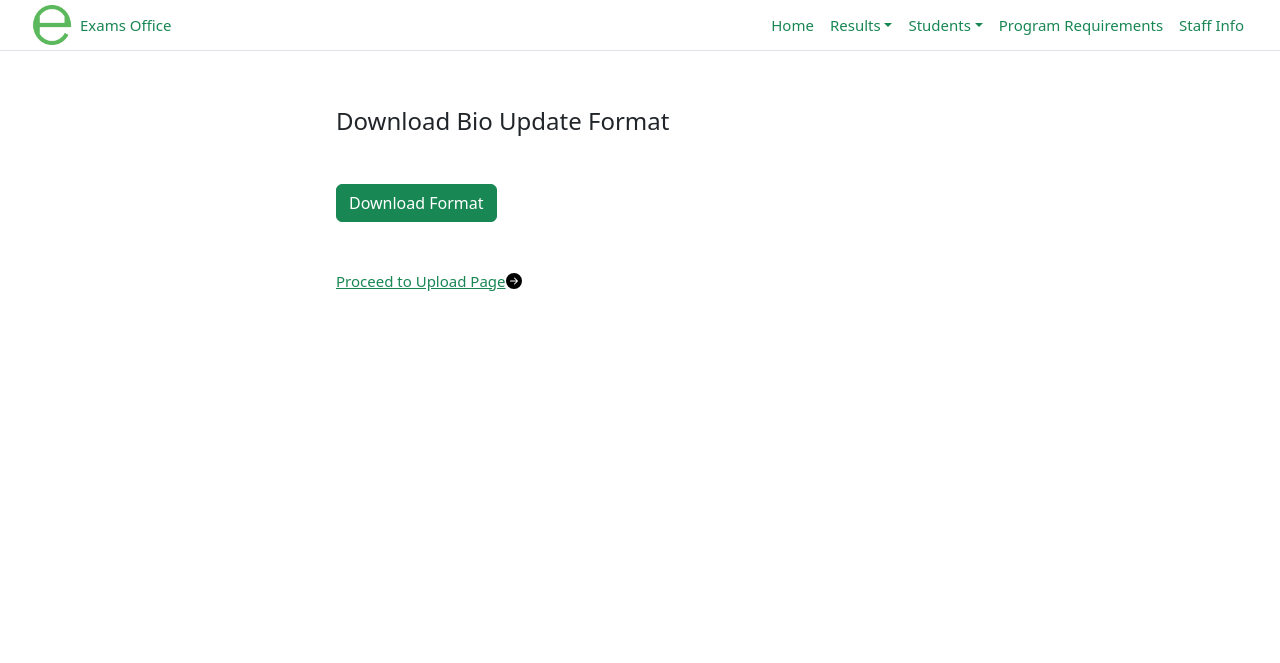
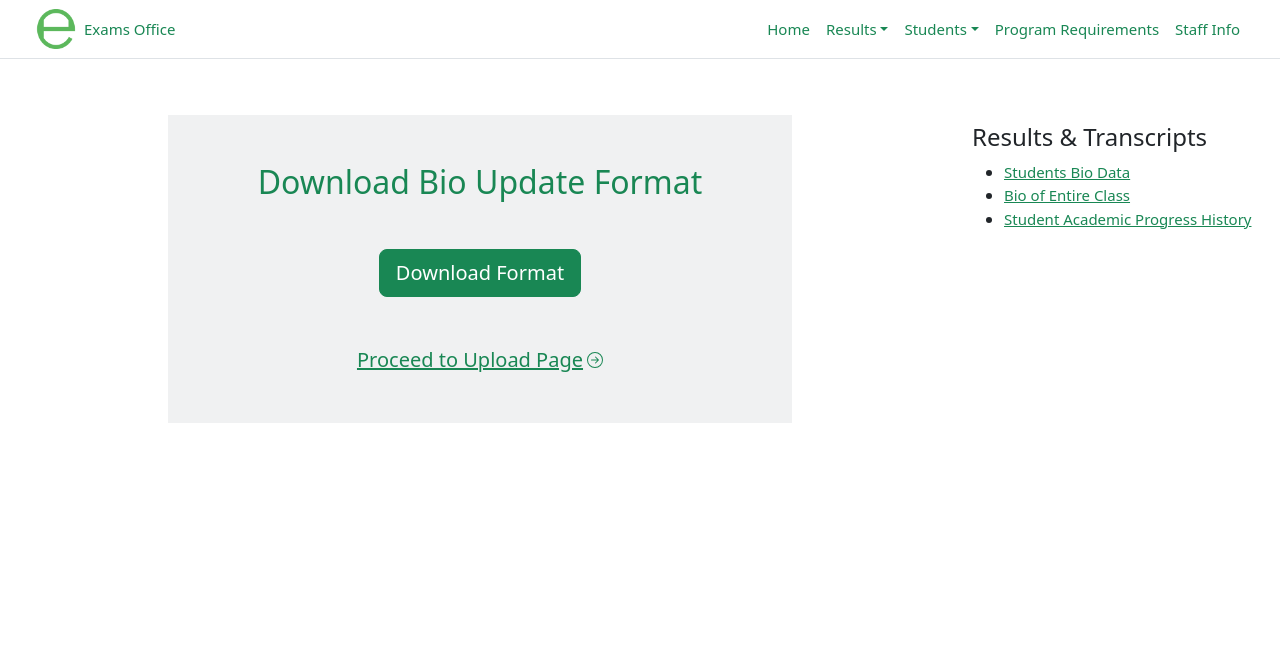
Before and after one commit to mebi36/examsoffice, a Django app: a page that uses examsoffice/templates/base.html in a window 1280 px wide. Shown: the top 663 px of the page. Before the commit the page ends 291 px from the top, so only its background shows below. Run offline with Django 3.2, Linux system fonts and the light colour scheme; parts of the project's set-up code (start-up, migrations or seed data) failed here and were passed over; some libraries are stand-ins or nearby versions.

Commit message:
fixed project look and feel

```diff
--- a/examsoffice/results/views.py
+++ b/examsoffice/results/views.py
@@ -1027,7 +1027,12 @@ def student_transcript_form(request):
 
     if request.method == "POST":
         reg_no = request.POST["reg_no"] or None
+
         if ex.Student.is_valid_reg_no(reg_no):
+            if  not ex.Student.objects.filter(student_reg_no=reg_no).exists():
+                messages.error(request, "No student found with registration number: %s" % reg_no, extra_tags="text-danger")
+                return render(request, template, {})
+
             next_url = reverse(
                 "results:generate_transcript",
                 kwargs={"reg_no": reg_no.replace("/", "_")},
--- a/examsoffice/static/css/custom.css
+++ b/examsoffice/static/css/custom.css
@@ -59,3 +59,7 @@ a:hover{
     background:none;
 
 }
+
+.filter-black {
+  filter: invert(0%) sepia(1%) saturate(0%) hue-rotate(148deg) brightness(103%) contrast(102%);
+}
--- a/examsoffice/templates/base.html
+++ b/examsoffice/templates/base.html
@@ -12,7 +12,7 @@
 
 
     <body>
-        <nav class="navbar navbar-expand-lg navbar-light bg-white border-bottom">
+        <nav class="navbar navbar-expand-lg navbar-light bg-white p-1 border-bottom">
             <div class="container-fluid mx-3">
                 <a href="{% url 'index' %}" class="navbar-brand">
                     <img class="ms-1" height="40px" width="40px" src="{% static 'images/logo.png' %}" alt="UNN EXAMS OFFICE">
@@ -40,7 +40,7 @@
                                     <a class="nav-link" href="{% url 'results:spreadsheets' %}">Result Spreadsheets</a>
                                 </li>
                                 <li>
-                                    <a class="nav-link" href="{% url 'results:collation' %}">Performance Breakdown</a>
+                                    <a class="nav-link" href="{% url 'results:collation' %}">Collated Results</a>
                                 </li>
                             </ul>
                         </li>
@@ -48,15 +48,21 @@
                             <a href="#" class="nav-link dropdown-toggle" role="button" data-bs-toggle="dropdown" aria-expanded="false">Students</a>
                             <ul class="dropdown-menu" aria-labelledby="navbarDropdown">
                                 <li>
-                                    <a class="nav-link" href="{% url 'students:menu' %}">Students Bio Data</a>
+                                    <a class="nav-link" href="{% url 'students:search' %}">Students Bio Data</a>
+                                </li>
+                                <li>
+                                    <a class="nav-link" href="{% url 'students:bio_update_format' %}">Bio of Entire Class</a>
+                                </li>
+                                <li>
+                                    <a class="nav-link" href="#">Student Academic Progress History</a>
                                 </li>
                             </ul>
                         </li>
                         <li class="navbar-item">
-                            <a class="nav-link" href="{% url 'programs:menu' %}">Program Requirements</a>
+                            <a class="nav-link" href="{% url 'programs:add_prog_requirement_form' %}">Program Requirements</a>
                         </li>
                         <li class="navbar-item">
-                            <a class="nav-link" href="{% url 'staff:menu' %}">Staff Info</a>
+                            <a class="nav-link" href="{% url 'staff:bios_main' %}">Staff Info</a>
                         </li>
                     </ul>
                 </div>
--- a/examsoffice/templates/download_info.html
+++ b/examsoffice/templates/download_info.html
@@ -1,9 +1,9 @@
-{% extends 'base.html' %}
+{% extends 'results/base.html' %}
 {% block title %}Download{% endblock %}
 {% block content %}
 <div class="col col-md-8 mx-auto">
     <div class="card mx-auto bg-secondary bg-opacity-10 p-5 m-5">
-        <h2 class="text-center mb-3  pb-1 border-bottom">{% block page_desc %}{% endblock %}</h2>
+        <h2 class="text-center mb-3  pb-1">{% block page_desc %}{% endblock %}</h2>
         <p class="card-text mx-auto">
             {% block extra_info %}
             {% endblock %}
--- /dev/null
+++ b/examsoffice/templates/students/base.html
@@ -0,0 +1,18 @@
+{% extends 'base.html' %}
+{% block title %}{% endblock %}
+{% block content %}
+{% endblock %}
+{% block sidebar_menu %}
+<h4>Results & Transcripts</h4>
+    <ul>
+        <li>
+            <a href="{% url 'students:search' %}">Students Bio Data</a>
+        </li>
+        <li>
+            <a href="{% url 'students:bio_update_format' %}">Bio of Entire Class</a>
+        </li>
+        <li>
+            <a href="#">Student Academic Progress History</a>
+        </li>
+    </ul>
+{% endblock %}
--- a/examsoffice/templates/students/bio_update_bulk.html
+++ b/examsoffice/templates/students/bio_update_bulk.html
@@ -1,21 +1,25 @@
-{% extends 'base.html' %}
+{% extends 'students/base.html' %}
 {% load static %}
+{% block title %}Download Bio Update Format{% endblock %}
 {% block content %}
 {% include 'message_display.html' %}
 <div class="row mx-auto">
-    <div class="col-sm-4"></div>
-    <div class="col-sm-8">
-        <h4 class="mb-5">Download Bio Update Format</h4>
+    <div class="col-md-8 bg-secondary bg-opacity-10 p-5 mx-auto">
+        <h2 class="text-success text-center mb-5">Download Bio Update Format</h2>
         <form action="." method="post">
             {% csrf_token %}
-            <button class="btn btn-success" type="submit">Download Format</button>
+            <div class="d-flex justify-content-center">
+                <button class="btn btn-lg btn-success" type="submit">Download Format</button>
+            </div>
         </form>
-        <div class="mx-auto wx-25 mt-5">
+        <div class="mx-auto mt-5 d-flex justify-content-center">
             <a href="{% url 'students:upload_bio_file' %}">
-                Proceed to Upload Page <img class="ml-1" src="{% static 'images/forward.svg' %}" alt="forward-icon">
+                <span class="me-1 lead">Proceed to Upload Page</span>
+                <svg xmlns="http://www.w3.org/2000/svg" width="16" height="16" fill="currentColor" class="bi bi-arrow-right-circle" viewBox="0 0 16 16">
+                    <path fill-rule="evenodd" d="M1 8a7 7 0 1 0 14 0A7 7 0 0 0 1 8zm15 0A8 8 0 1 1 0 8a8 8 0 0 1 16 0zM4.5 7.5a.5.5 0 0 0 0 1h5.793l-2.147 2.146a.5.5 0 0 0 .708.708l3-3a.5.5 0 0 0 0-.708l-3-3a.5.5 0 1 0-.708.708L10.293 7.5H4.5z"/>
+                </svg>
             </a>
         </div>
     </div>
-    <div class="col-sm-4"></div>
 </div>
 {% endblock %}
```
Also changed, not shown: examsoffice/templates/bio_data.html (+8 -8 lines), examsoffice/templates/programs/edit_prog_req.html (+7 -4 lines), examsoffice/templates/programs/prog_requirement_form.html (+14 -4 lines), examsoffice/templates/results/spreadsheet_form.html (+16 -10 lines), examsoffice/templates/staff/bios_main.html (+6 -9 lines), examsoffice/templates/students/upload_bio_file.html (+13 -7 lines).
